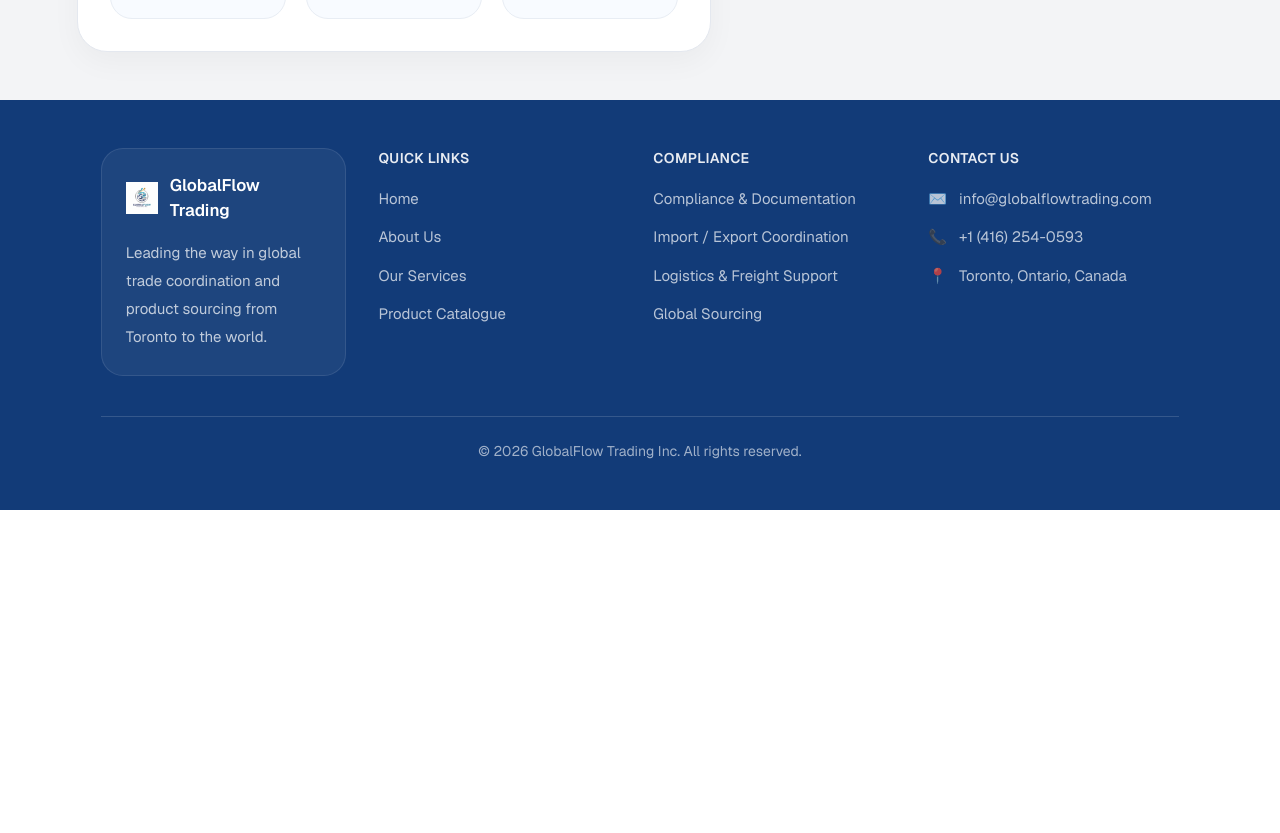
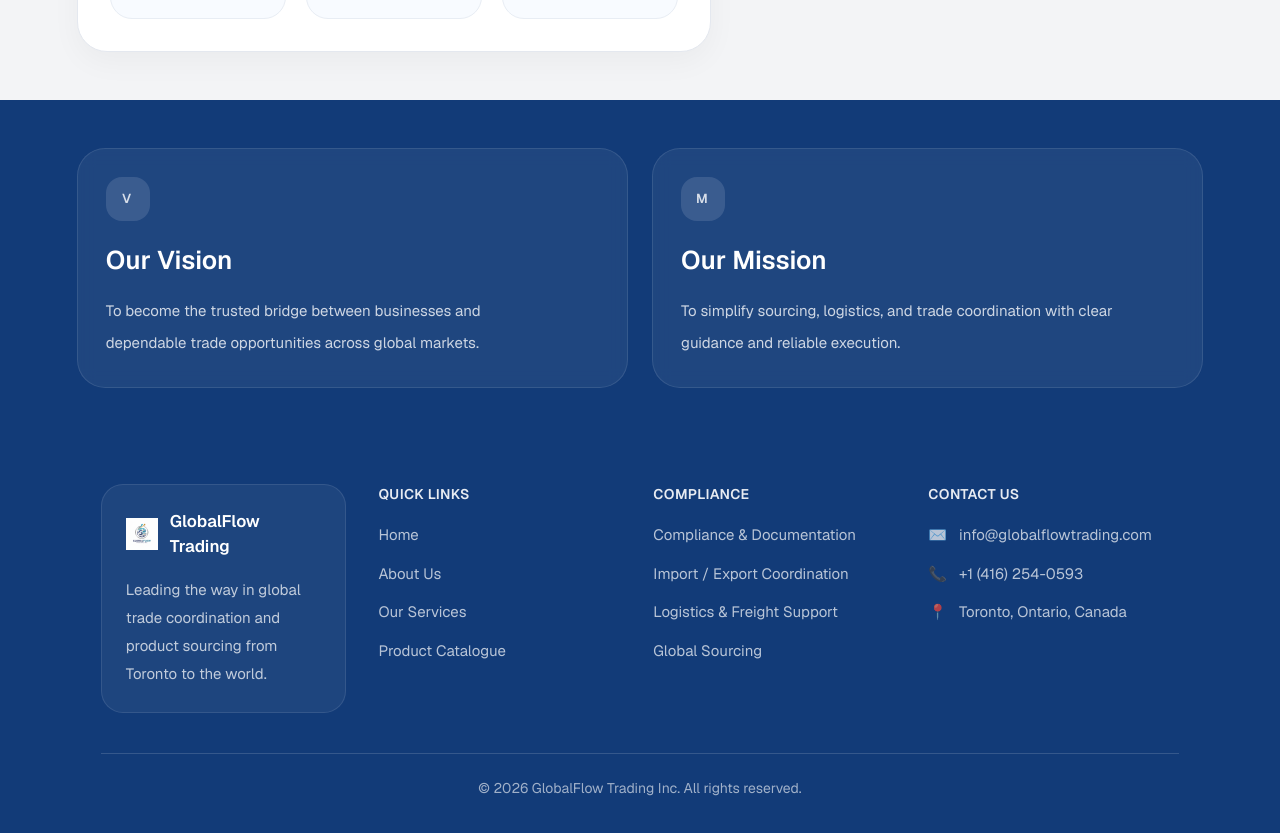
Before and after one commit to Andy-School-Code/GlobalFlow-Website, a Next.js app in the folder nextjs-site/: page /about in a window 1280 px wide. Shown: the part 975-1808 px from the top of the page. Before the commit the page ends 1485 px from the top, so only its background shows below. Built offline with nearby package versions, Linux system fonts and the light colour scheme.

Commit message:
add mission cards

```diff
--- a/nextjs-site/app/about/page.tsx
+++ b/nextjs-site/app/about/page.tsx
@@ -11,6 +11,19 @@ const companyStats = [
   { value: 25, suffix: "+", label: "Trusted supplier relationships" },
   { value: 80, suffix: "+", label: "Trade projects supported" },
   { value: 2.4, suffix: "K", label: "Documents coordinated" },
+];
+
+const pillars = [
+  {
+    title: "Our Vision",
+    description:
+      "To become the trusted bridge between businesses and dependable trade opportunities across global markets.",
+  },
+  {
+    title: "Our Mission",
+    description:
+      "To simplify sourcing, logistics, and trade coordination with clear guidance and reliable execution.",
+  },
 ];
 
 export default function AboutPage() {
@@ -157,6 +170,38 @@ export default function AboutPage() {
           </AnimatedContent>
         </div>
       </section>
+
+      <section className="bg-[#123b78] py-10 sm:py-12">
+        <div className="mx-auto grid w-[92%] max-w-7xl gap-6 md:grid-cols-2 xl:w-[88%]">
+          {pillars.map((pillar, index) => (
+            <AnimatedContent
+              key={pillar.title}
+              distance={42}
+              direction="vertical"
+              reverse={false}
+              duration={0.8}
+              ease="power3.out"
+              initialOpacity={0}
+              animateOpacity
+              scale={0.98}
+              threshold={0.15}
+              delay={index * 0.08}
+            >
+              <div className="h-full rounded-[28px] border border-white/10 bg-white/6 p-7 text-white backdrop-blur-sm">
+                <div className="flex h-11 w-11 items-center justify-center rounded-[16px] bg-white/12 text-[13px] font-semibold uppercase tracking-[0.18em] text-white/80">
+                  {index === 0 ? "V" : "M"}
+                </div>
+
+                <h3 className="mt-5 text-[1.6rem] font-semibold">{pillar.title}</h3>
+
+                <p className="mt-4 max-w-md text-[15px] leading-8 text-white/78">
+                  {pillar.description}
+                </p>
+              </div>
+            </AnimatedContent>
+          ))}
+        </div>
+      </section>
     </main>
   );
 }
```
